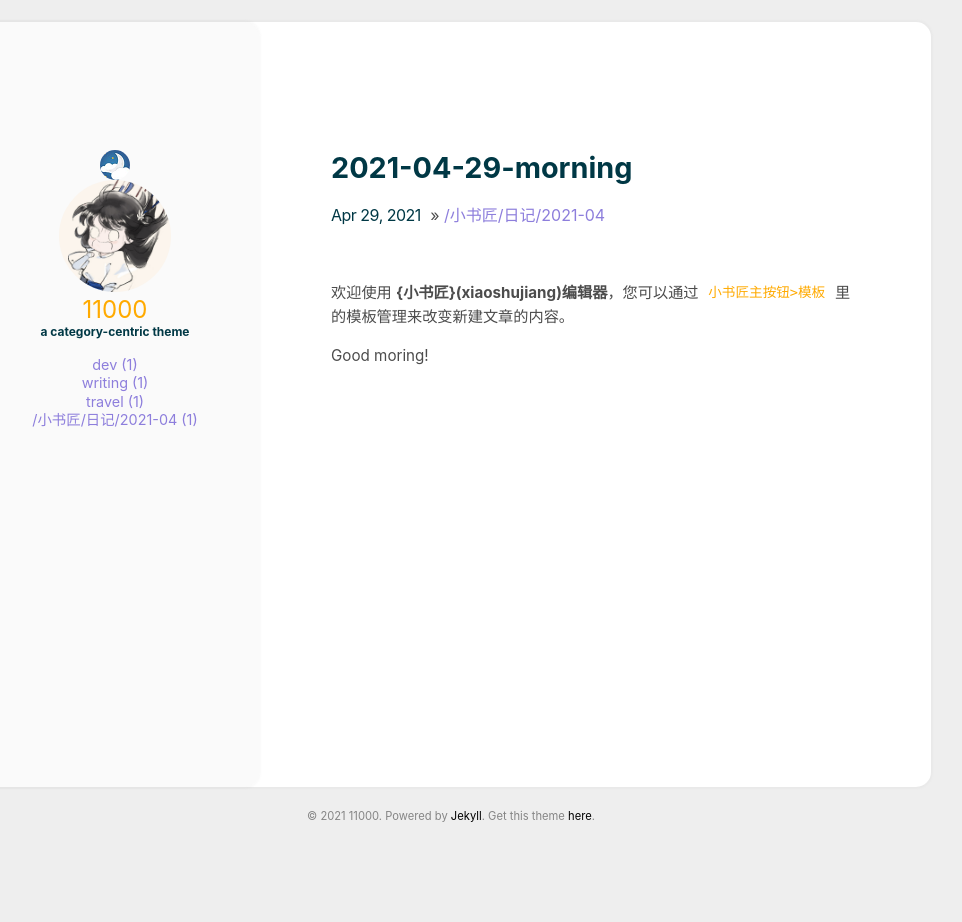
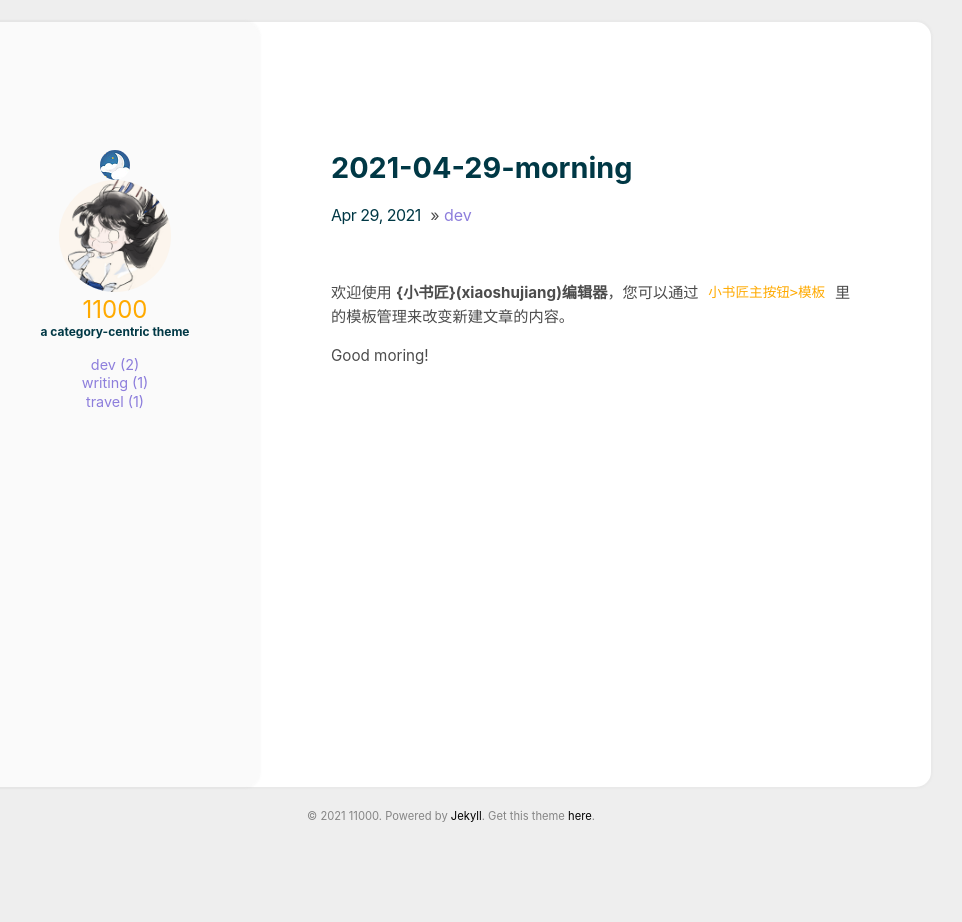
Before and after one commit to Wine9/11000.github.io, a Jekyll site: the page built from _posts/2021-04-29-morning.md, in a window 1280 px wide. Shown: the whole page, without its empty margins (189-1151 px from the left). Built offline with Jekyll 4.4.1, drawn with Linux system fonts in a browser that asks for light colours.

Commit message:
修改文件: _posts/2021-04-29-morning.md

```diff
--- a/_posts/2021-04-29-morning.md
+++ b/_posts/2021-04-29-morning.md
@@ -1,7 +1,7 @@
 ---
 title: 2021-04-29-morning
 tags: 新建,模板,小书匠
-category: /小书匠/日记/2021-04
+category: dev
 renderNumberedHeading: true
 grammar_cjkRuby: true
 ---
```
